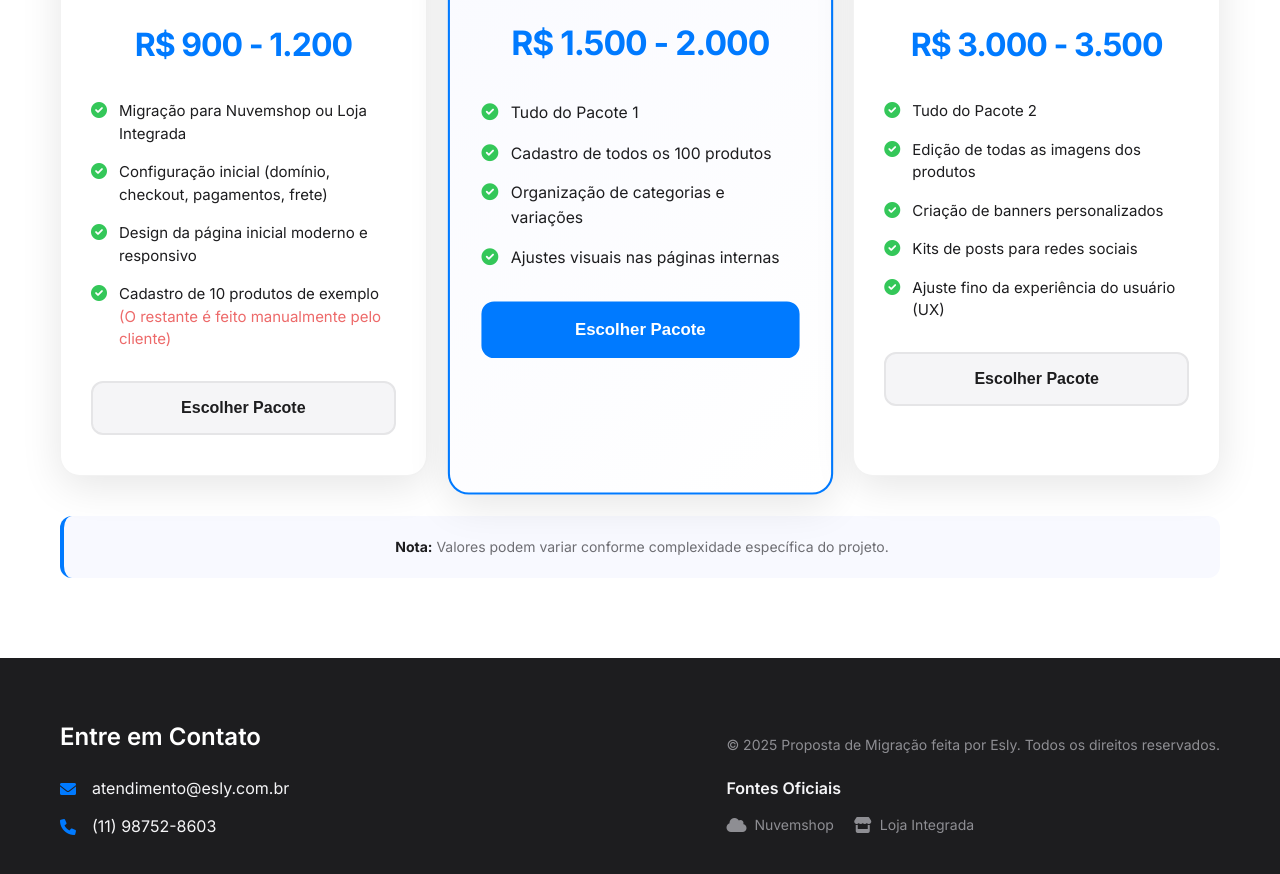
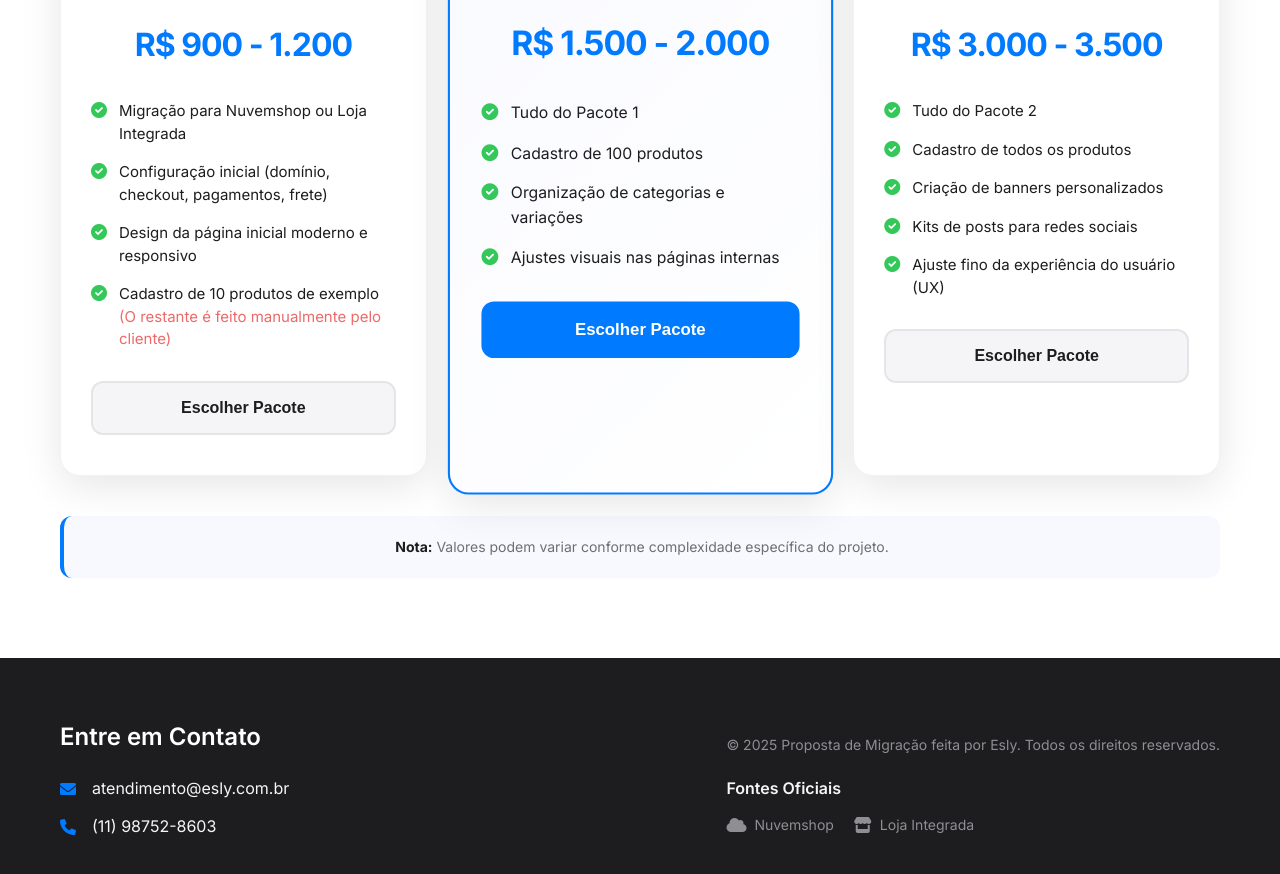
Before and after one commit to esly-ferreira/proposta-danki-joias, a plain HTML site: page index.html in a window 1280 px wide. Shown: the part 7300-8174 px from the top of the page. Drawn offline with Linux system fonts and the light colour scheme.

Commit message:
Update index.html
Ajustado concordância verbal e card Premium

```diff
--- a/index.html
+++ b/index.html
@@ -767,7 +767,7 @@
             </div>
             <div class="feature-item">
               <i class="fas fa-check-circle"></i>
-              <span>Cadastro de todos os 100 produtos</span>
+              <span>Cadastro de 100 produtos</span>
             </div>
             <div class="feature-item">
               <i class="fas fa-check-circle"></i>
@@ -805,7 +805,7 @@
             </div>
             <div class="feature-item">
               <i class="fas fa-check-circle"></i>
-              <span>Edição de todas as imagens dos produtos</span>
+              <span>Cadastro de todos os produtos</span>
             </div>
             <div class="feature-item">
               <i class="fas fa-check-circle"></i>
```
